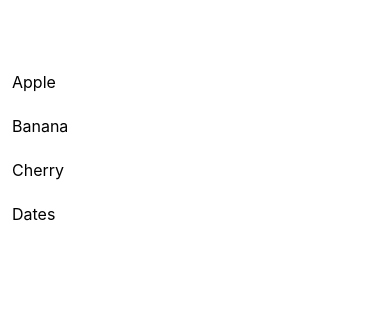
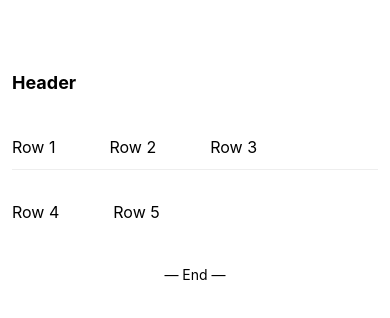
Before and after one commit to nileshborate/react_native, a React Native app in the folder firstappnative/: screen / in a window 390 px wide. Shown: the top 318 px of the page. Built offline with nearby package versions, Linux system fonts and the light colour scheme.

Commit message:
Flatlist various advance features

```diff
--- a/firstappnative/App.tsx
+++ b/firstappnative/App.tsx
@@ -1,15 +1,50 @@
 import { useRef, useState } from 'react';
-import { FlatList, StyleSheet, Text, View } from 'react-native';
+import { FlatList, RefreshControl, StyleSheet, Text, View } from 'react-native';
 
 function App() {
-  const data = ['Apple', 'Banana', 'Cherry', 'Dates'];
+  const [refreshing, setRefreshing] = useState(false);
+  const [data, setData] = useState(
+    Array.from({ length: 5 }, (_, i) => `Row ${i + 1}`),
+  );
+  const Sep = () => (
+    <View
+      style={{ height: 1, backgroundColor: '#eee', marginHorizontal: 12 }}
+    />
+  );
+  const Empty = () => (
+    <Text style={{ textAlign: 'center', marginTop: 40 }}>No items found</Text>
+  );
+
+  const refresh = async () => {
+    setRefreshing(true);
+    await new Promise(r => setTimeout(r, 800));
+    setData(arr => [...arr, `Row ${arr.length + 1}`]);
+    setRefreshing(false);
+  };
   return (
     <View style={{ paddingTop: 60 }}>
       <FlatList
         data={data}
+        ItemSeparatorComponent={Sep}
+        ListEmptyComponent={Empty}
+        ListHeaderComponent={
+          <Text style={{ padding: 12, fontSize: 18, fontWeight: '700' }}>
+            Header
+          </Text>
+        }
+        ListFooterComponent={
+          <Text style={{ padding: 12, textAlign: 'center' }}>— End —</Text>
+        }
         renderItem={({ item }) => {
           return <Text style={{ padding: 12, fontSize: 16 }}>{item}</Text>;
         }}
+        refreshControl={
+          <RefreshControl refreshing={refreshing} onRefresh={refresh} />
+        }
+        numColumns={3}
+        keyExtractor={x => x + 1}
+        columnWrapperStyle={{ gap: 30 }}
+        contentContainerStyle={{ gap: 20 }}
       />
     </View>
   );
```
